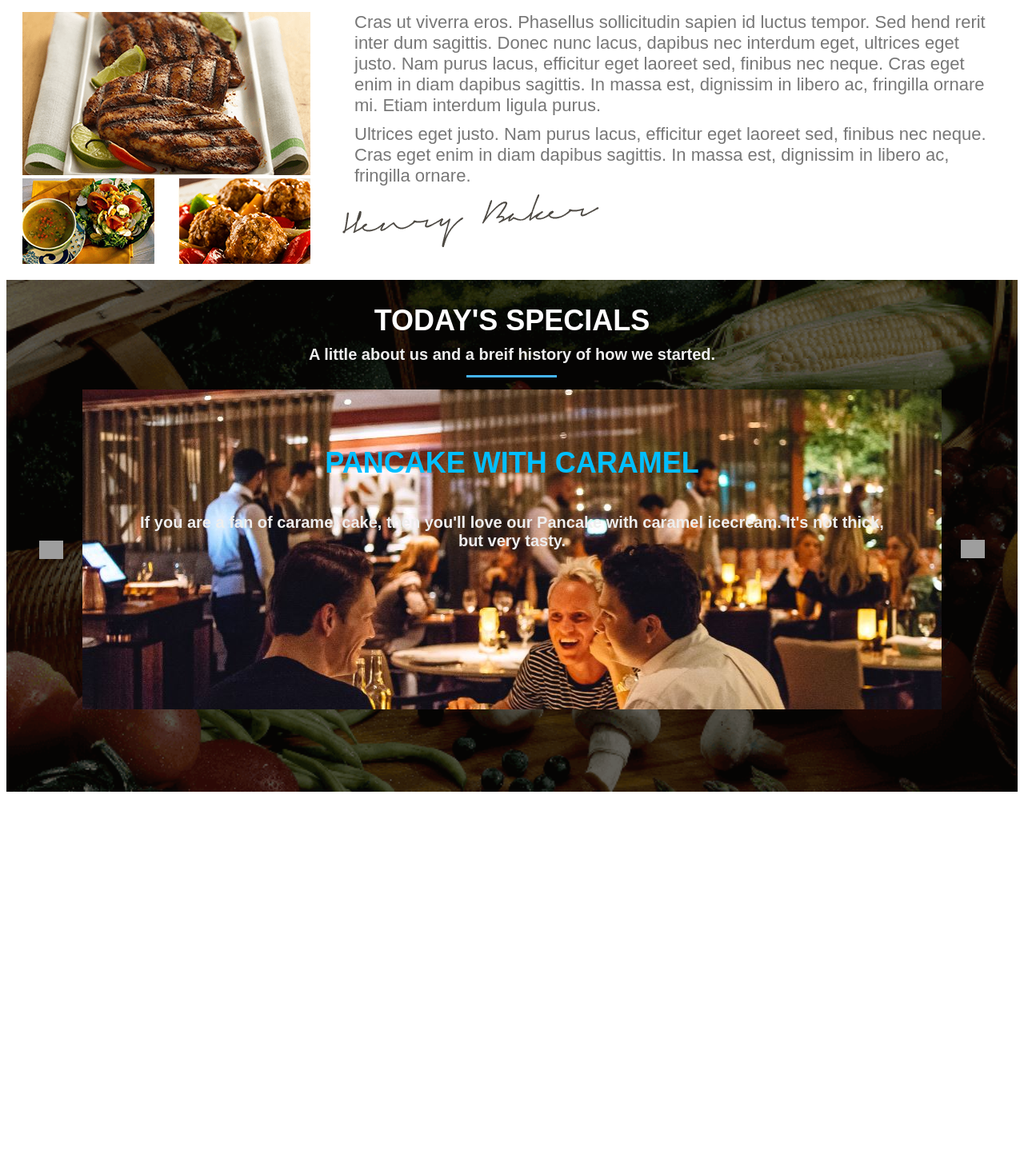
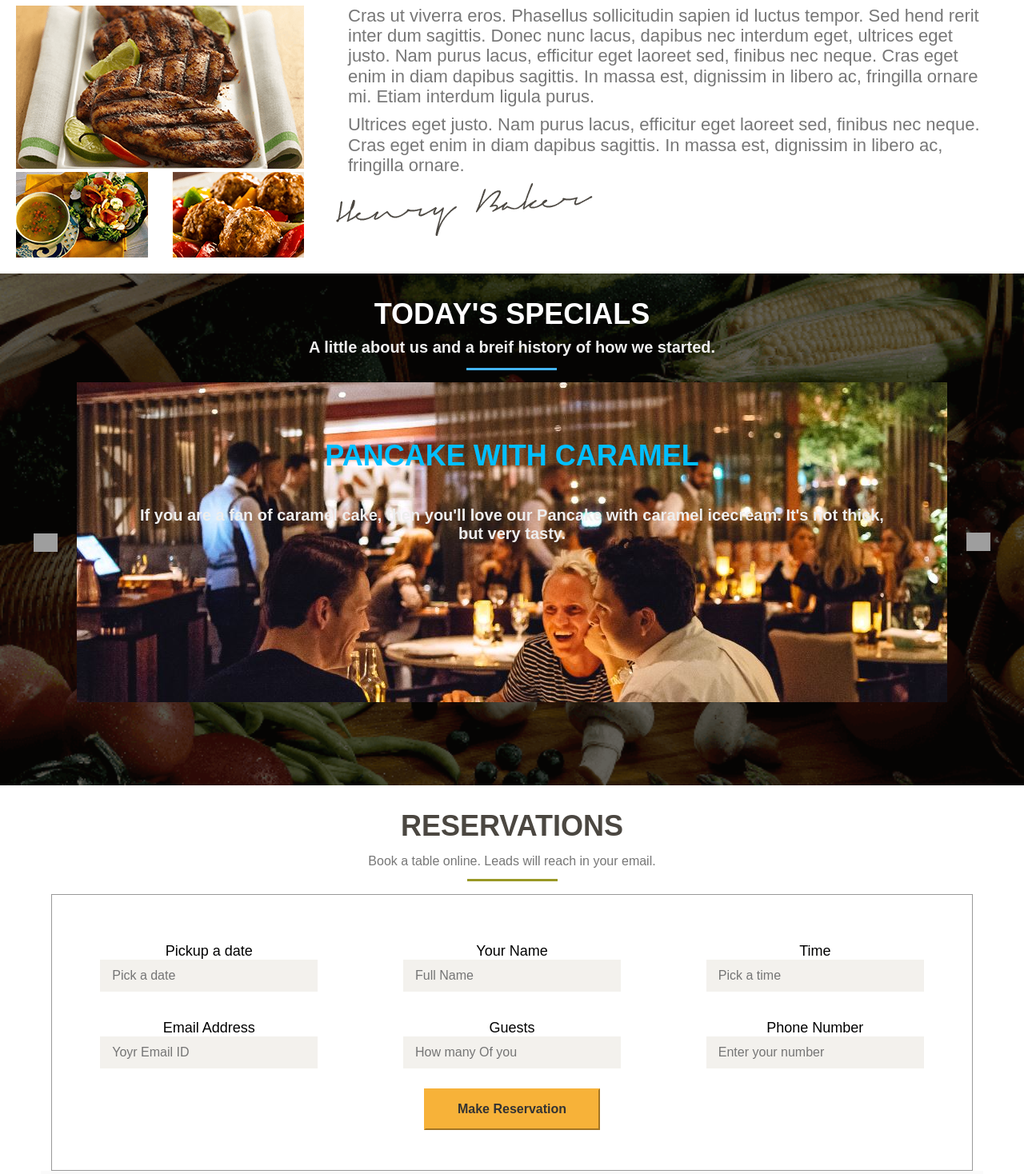
Before and after one commit to PavloLapan/react-restaurant-, a React (Create React App) app: page / in a window 1280 px wide. Shown: the part 960-2428 px from the top of the page at 80% size. Before the commit the page ends 1958 px from the top, so only its background shows below. Built offline with nearby package versions, Linux system fonts and the light colour scheme; grey boxes are pictures that could not be loaded.

Commit message:
reservation

```diff
--- a/src/components/App/App.js
+++ b/src/components/App/App.js
@@ -2,10 +2,12 @@ import React, {Component} from 'react';
 
 import {BrowserRouter as Router, Route, Switch, Redirect} from 'react-router-dom';
 import About from '../about';
+import '../../style/normalize.css'
+import '../../style/media.css'
+import '../../style/style.css'
 
-import '../../style/style.css'
-import '../../style/media.css'
 import Header from "../header";
+import Reservation from "../reservation";
 
 
 
@@ -20,8 +22,7 @@ export default class App extends Component {
                     </Switch>
                 </Router>
                 <About/>
-
-
+                <Reservation/>
             </div>
         );
     }
--- a/src/components/about/about.js
+++ b/src/components/about/about.js
@@ -11,24 +11,24 @@ import '../../style/carousel.css'
  const About = () => {
     return(
 <div>
-    <section class="about">
-        <div class="row column text-center">
+    <section className="about">
+        <div className="row column text-center">
             <h2>
                 THE RESTAURANT
             </h2>
-            <p class="blue-line">
+            <p className="blue-line">
                 A little about us and a breif history of how we started.
             </p>
         </div>
-        <div class="row media">
-            <div class="col-4">
+        <div className="row media">
+            <div className="col-4">
                 <img src={image1} alt=""/>
-                <div class="images d-flex ">
+                <div className="images d-flex ">
                     <img src={image2} alt=""/>
                     <img src={image3} alt=""/>
                 </div>
             </div>
-            <div class="col-6">
+            <div className="col-6">
                 <p>Cras ut viverra eros. Phasellus sollicitudin sapien id luctus tempor. Sed hend rerit inter dum
                     sagittis. Donec nunc lacus, dapibus nec interdum eget, ultrices eget justo. Nam purus lacus,
                     efficitur eget laoreet sed, finibus nec neque. Cras eget enim in diam dapibus sagittis. In massa
@@ -39,51 +39,50 @@ import '../../style/carousel.css'
             </div>
         </div>
     </section>
-    <section class="actions">
-        <div class="container">
-            <div class="row text-center column">
-                <h2 class="white">
+    <section className="actions">
+        <div className="container">
+            <div className="row text-center column">
+                <h2 className="white">
                     TODAY'S SPECIALS
                 </h2>
-                <p class="blue-line">
+                <p className="blue-line">
                     A little about us and a breif history of how we started.
                 </p>
             </div>
-            <div class="row">
-                <div class="carousel-wrapper">
+            <div className="row">
+                <div className="carousel-wrapper">
                     <span id="target-item-1"></span>
                     <span id="target-item-2"></span>
                     <span id="target-item-3"></span>
-                    <div class="carousel-item item-1 light">
+                    <div className="carousel-item item-1 light">
                         <h2>Pancake with Caramel</h2>
                         <p>If you are a fan of caramel cake, then you'll love our Pancake with caramel icecream. It's
                             not thick, but very tasty.
                         </p>
-                        <a class="arrow arrow-prev" href="#target-item-3"></a>
-                        <a class="arrow arrow-next" href="#target-item-2"></a>
+                        <a className="arrow arrow-prev" href="#target-item-3"/>
+                        <a className="arrow arrow-next" href="#target-item-2"/>
                     </div>
-                    <div class="carousel-item item-2 light">
+                    <div className="carousel-item item-2 light">
                         <h2>Pancake with Caramel</h2>
                         <p>If you are a fan of caramel cake, then you'll love our Pancake with caramel icecream. It's
                             not thick, but very tasty.
                         </p>
-                        <a class="arrow arrow-prev" href="#target-item-1"></a>
-                        <a class="arrow arrow-next" href="#target-item-3"></a>
+                        <a className="arrow arrow-prev" href="#target-item-1"></a>
+                        <a className="arrow arrow-next" href="#target-item-3"></a>
                     </div>
-                    <div class="carousel-item item-3 light">
+                    <div className="carousel-item item-3 light">
                         <h2>Pancake with Caramel</h2>
                         <p>If you are a fan of caramel cake, then you'll love our Pancake with caramel icecream. It's
                             not thick, but very tasty.
                         </p>
-                        <a class="arrow arrow-prev" href="#target-item-2"></a>
-                        <a class="arrow arrow-next" href="#target-item-1"></a>
+                        <a className="arrow arrow-prev" href="#target-item-2"></a>
+                        <a className="arrow arrow-next" href="#target-item-1"></a>
                     </div>
                 </div>
             </div>
         </div>
     </section>
-</div>
-    )
-}
+</div>)
+};
 
 export default About
--- a/src/components/reservation/index.js
+++ b/src/components/reservation/index.js
@@ -0,0 +1,2 @@
+import Reservation from './reservation'
+export default Reservation;
--- a/src/components/reservation/reservation.js
+++ b/src/components/reservation/reservation.js
@@ -0,0 +1,74 @@
+import React from 'react';
+
+
+export default class Reservation extends React.Component {
+
+    state={
+        labels: ''
+    };
+
+    onSubmit = (e) => {
+        e.preventDefault();
+        console.log('hello')
+    };
+
+
+    render() {
+        return (
+            <section className="booking">
+                <div className="container">
+                    <div className="row text-center column">
+                        <h2 className="gray">
+                            RESERVATIONS
+                        </h2>
+                        <p className="yellow-line">
+                            Book a table online. Leads will reach in your email.
+                        </p>
+                    </div>
+                    <form className="jumborton" onSubmit={this.onSubmit}>
+                        <div className="row ">
+                            <div id="datepicker-container" className="datepicker-container">
+                            <span className="column outline-element-container">
+                                <label htmlFor="datepicker-input">Pickup a date</label>
+                                <input id="datepicker-input" type="text"
+                                       className="openemr-datepicker input-textbox outline-element incorrect"
+                                       placeholder="Pick a date" objtype="7" name="action_element" objindex=""
+                                       aria-label="Select Date"/>
+                                <span className="correct-incorrect-icon"> </span>
+                            </span>
+                                <div id="datepicker"></div>
+                            </div>
+
+                            <div className="column">
+                                <label htmlFor="">Your Name</label><i className="fa fa-pencil-square-o"></i>
+                                <input type="text" name="" id="name" placeholder="Full Name"/>
+                            </div>
+                            <div className="column">
+                                <label htmlFor="time">Time</label><i className="fa fa-clock-o"></i>
+                                <input type="text" name="" id="time" placeholder="Pick a time"/>
+                            </div>
+                        </div>
+                        <div className="row">
+                            <div className="column">
+                                <label htmlFor="email">Email Address</label><i className="fa fa-envelope-o"></i>
+                                <input type="text" name="" id="email" placeholder="Yoyr Email ID"/>
+                            </div>
+                            <div className="column">
+                                <label htmlFor="">Guests</label><i className="fa fa-user"></i>
+                                <input type="text" name="" id="" placeholder="How many Of you"/>
+                            </div>
+                            <div className="column">
+                                <label htmlFor="number">Phone Number</label><i className="fa fa-phone"></i>
+                                <input type="text" name="" id="number" placeholder="Enter your number"/>
+                            </div>
+                        </div>
+                        <button type="submit">Make Reservation</button>
+                    </form>
+                    <div className="reservation-footer">
+                        <p>You can also call: <strong>+1 224 6787 004</strong> to make a reservation.</p>
+                    </div>
+                </div>
+            </section>
+        )
+    }
+}
```
